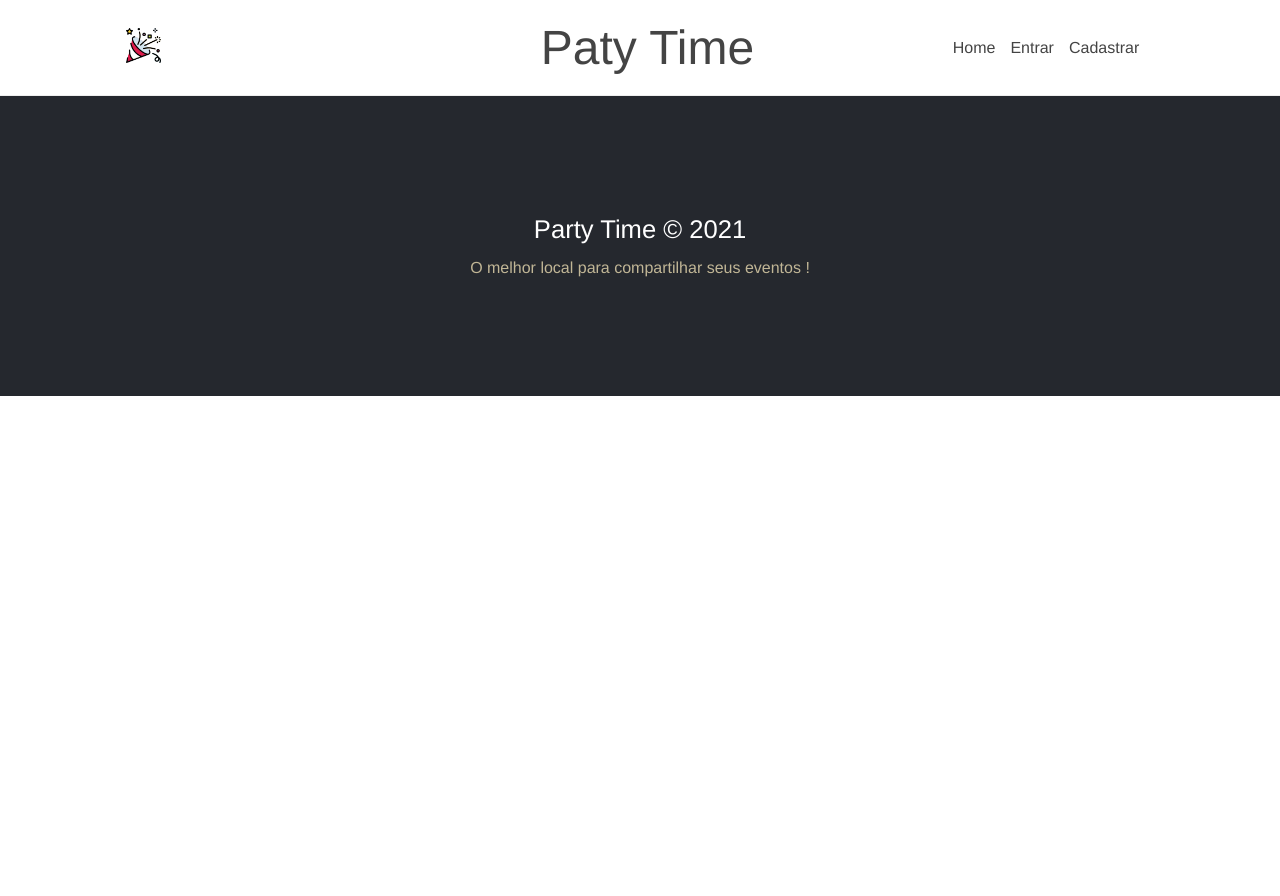
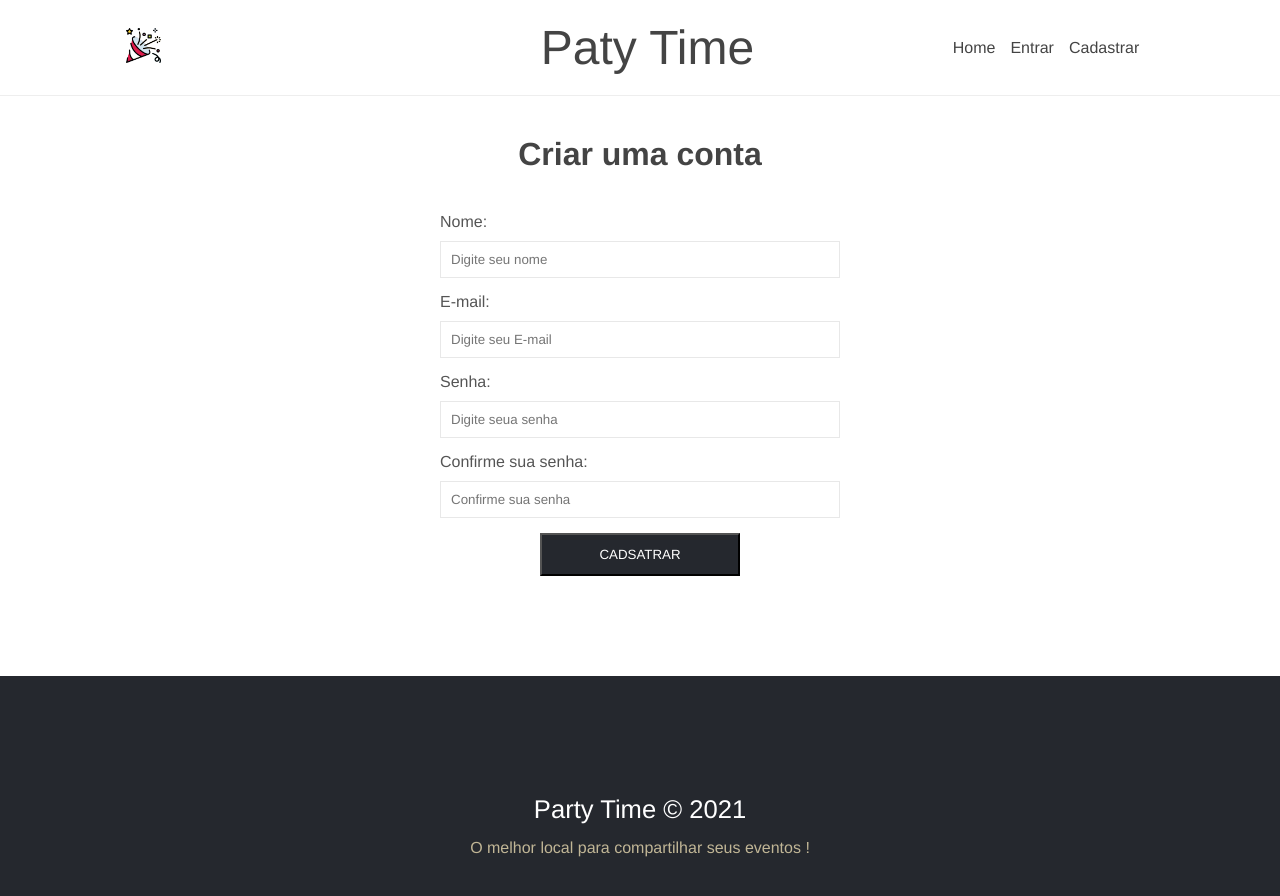
Before and after one commit to gabrielNunesKlein/PROJETO_PARTYTIME, a Vue app in the folder frontend/: page /register in a window 1280 px wide. Shown: the top 896 px of the page. Before the commit the page ends 800 px from the top, so only its background shows below. Built offline with nearby package versions, Linux system fonts and the light colour scheme.

Commit message:
Pagina de registro de usuário

```diff
--- /dev/null
+++ b/frontend/src/components/Message.vue
@@ -0,0 +1,33 @@
+<template>
+    <p class="msg" :class="msgClass" v-if="msg">{{ msg }}</p>
+</template>
+
+<script>
+export default {
+    name: "Message",
+    props: ["msg", "msgClass"]
+}
+</script>
+
+<style scoped>
+    .msg {
+        max-width: 500px;
+        margin: 20px auto;
+        padding: 20px;
+        text-align: center;
+        border: 1px solid #CCC;
+        border-radius: 5px;
+    }
+
+    .sucess {
+        color: #155724;
+        background-color: #D4EDDA;
+        border-color: #C3E6CB;
+    }
+
+    .error {
+        color: #721C24;
+        background-color: #F8D7DA;
+        border-color: #F5C6CB;
+    }
+</style>
--- a/frontend/src/components/NavBar.vue
+++ b/frontend/src/components/NavBar.vue
@@ -7,7 +7,7 @@
     <div id="nav-links">
         <router-link to="/">Home</router-link>
         <router-link to="/about">Entrar</router-link>
-        <router-link to="/about">Cadastrar</router-link>
+        <router-link to="/register">Cadastrar</router-link>
     </div>
 </div>
 </template>
--- /dev/null
+++ b/frontend/src/components/UserForm.vue
@@ -0,0 +1,82 @@
+<template>
+    <div>
+        <Message :msg="msg" :msgClass="msgClass"/>
+        <form id="user-form" @submit="page == 'register' ? register($event) : update($event)">
+            <div class="input-container">
+                <label for="name">Nome:</label>
+                <input type="text" id="name" name="name" v-model="name" placeholder="Digite seu nome">
+            </div>
+            <div class="input-container">
+                <label for="email">E-mail:</label>
+                <input type="text" id="email" name="email" v-model="email" placeholder="Digite seu E-mail">
+            </div>
+            <div class="input-container">
+                <label for="passwordç">Senha:</label>
+                <input type="password" id="password" name="password" v-model="password" placeholder="Digite seua senha">
+            </div>
+            <div class="input-container">
+                <label for="confirmPassword">Confirme sua senha:</label>
+                <input type="confirmPassword" id="confirmPassword" name="confirmPassword" v-model="confirmPassword" placeholder="Confirme sua senha">
+            </div>
+            <InputSubmit :text="btnText" />
+        </form>
+    </div>
+</template>
+
+<script>
+
+import InputSubmit from "./form/InputSubmit.vue";
+import Message from "./Message.vue";
+
+export default {
+    name: "UserForm",
+    data(){
+        return {
+            name: null,
+            email: null,
+            password: null,
+            confirmPassword: null,
+            msg: "",
+            msgClass: ""
+        }
+    },
+    props: ["user", "page", "btnText"],
+    components: {
+        InputSubmit,
+        Message
+    },
+    methods: {
+        async register(e){
+            e.preventDefault();
+
+            console.log("Funcionou !");
+        }
+    }
+}
+</script>
+
+<style scoped>
+    #user-form {
+        max-width: 400px;
+        margin: 0 auto;
+        display: flex;
+        flex-direction: column;
+    }
+
+    .input-container {
+        display: flex;
+        flex-direction: column;
+        margin-bottom: 15px;
+        text-align: left;
+    }
+
+    .input-container label {
+        margin-bottom: 10px;
+        color: #555;
+    }
+
+    .input-container input{
+        padding: 10px;
+        border: 1px solid #E8E8E8;
+    }
+</style>
--- /dev/null
+++ b/frontend/src/components/form/InputSubmit.vue
@@ -0,0 +1,31 @@
+<template>
+    <div>
+        <input type="submit" :value="text">
+    </div>
+</template>
+
+<script>
+export default {
+    name: "InputSubmit",
+    props: {
+        text: ""
+    }
+}
+</script>
+
+<style scoped>
+    input{
+        width: 200px;
+        margin: 0 auto;
+        text-transform: uppercase;
+        color: #FFFF;
+        background-color: #25282E;
+        cursor: pointer;
+        padding: 12px;
+        transition: .5s;
+    }
+
+    input:hover {
+        background-color: #141619;
+    }
+</style>
--- a/frontend/src/router/index.js
+++ b/frontend/src/router/index.js
@@ -14,6 +14,11 @@ const routes = [
     // this generates a separate chunk (about.[hash].js) for this route
     // which is lazy-loaded when the route is visited.
     component: () => import(/* webpackChunkName: "about" */ '../views/About.vue')
+  },
+  {
+    path: '/register',
+    name: 'Register',
+    component: () => import('../views/Register.vue')
   }
 ]
 
--- /dev/null
+++ b/frontend/src/views/Register.vue
@@ -0,0 +1,30 @@
+<template>
+    <div class="register">
+        <h1>Criar uma conta</h1>
+        <UserForm :user="{}" page="register" btnText="Cadsatrar"/>
+    </div>
+</template>
+
+<script>
+
+import UserForm from "../components/UserForm.vue";
+
+export default {
+    name: "Register",
+    components: {
+        UserForm
+    }
+}
+</script>
+
+<style scoped>
+    .register{
+        text-align: center;
+        padding-top: 40px;
+        padding-bottom: 100px;
+    }
+
+    .register h1{
+        margin-bottom: 40px;
+    }
+</style>
```
